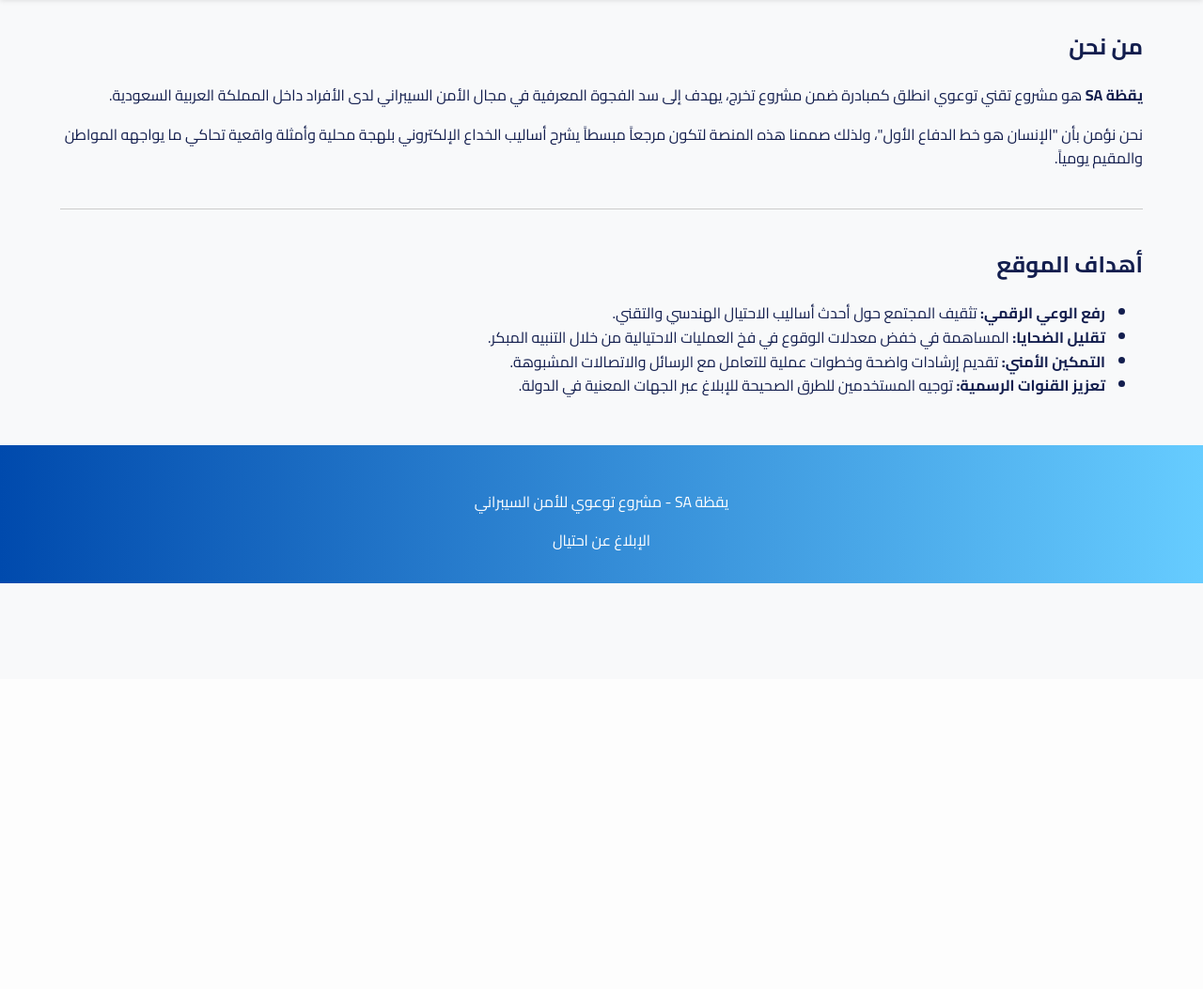
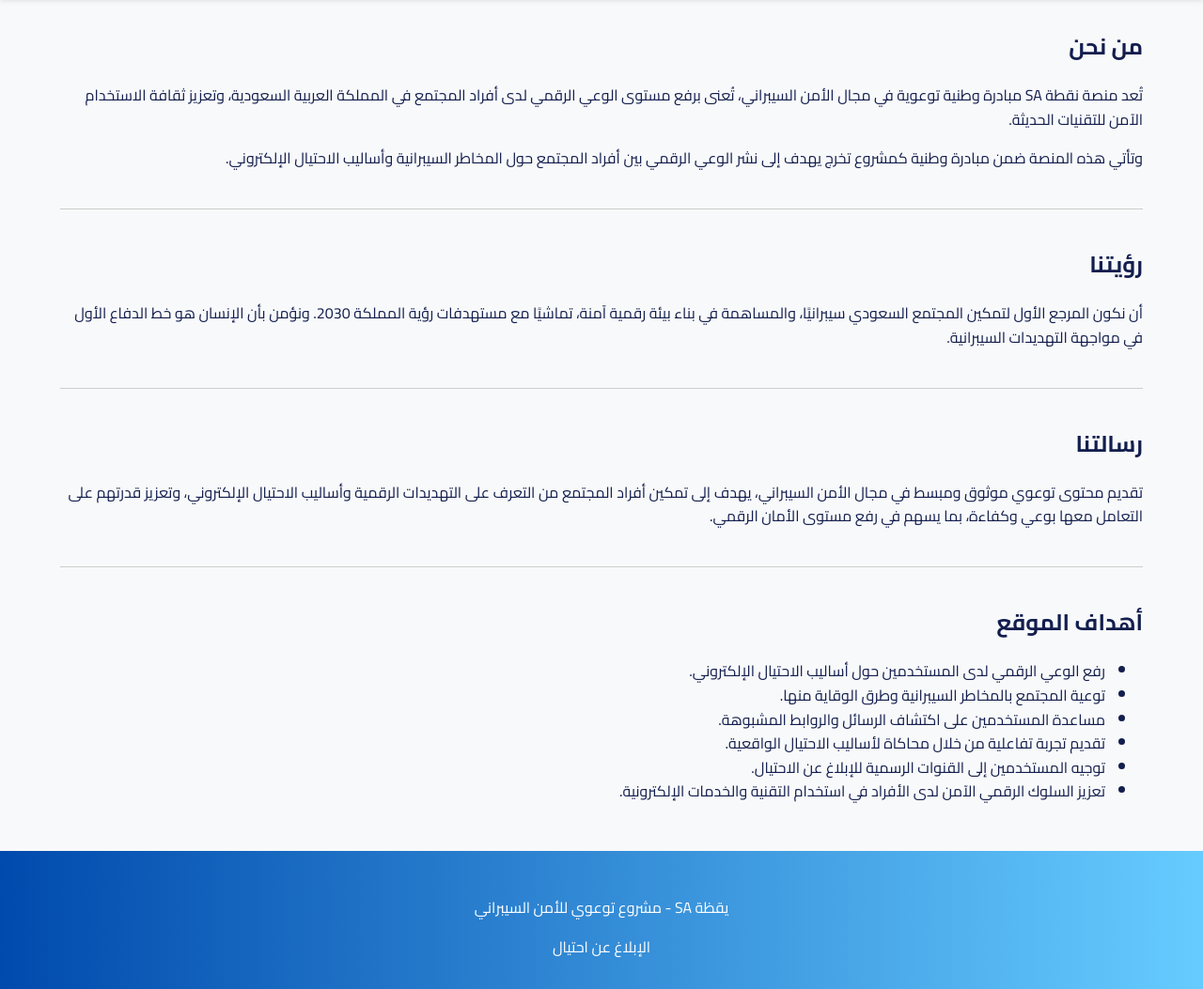
Before and after one commit to dwinch-04/Yaqdha-Platform, a Django app: page /about/ in a window 1280 px wide. Shown: the part 77-1130 px from the top of the page at 94% size. Before the commit the page ends 698 px from the top, so only its background shows below. Run offline with Django 5.2, Linux system fonts and the light colour scheme.

Commit message:
Update about.html

```diff
--- a/main/templates/ar/about.html
+++ b/main/templates/ar/about.html
@@ -20,23 +20,49 @@
 </header>
 
 <div class="container">
+
     <section>
-        <h2> من نحن</h2>
-        <p><strong>يقظة SA</strong> هو مشروع تقني توعوي انطلق كمبادرة ضمن مشروع تخرج، يهدف إلى سد الفجوة المعرفية في مجال الأمن السيبراني لدى الأفراد داخل المملكة العربية السعودية.</p>
-        <p>نحن نؤمن بأن "الإنسان هو خط الدفاع الأول"، ولذلك صممنا هذه المنصة لتكون مرجعاً مبسطاً يشرح أساليب الخداع الإلكتروني بلهجة محلية وأمثلة واقعية تحاكي ما يواجهه المواطن والمقيم يومياً.</p>
+        <h2><strong>من نحن</strong></h2>
+        <p>
+            تُعد منصة نقطة SA مبادرة وطنية توعوية في مجال الأمن السيبراني، تُعنى برفع مستوى الوعي الرقمي لدى أفراد المجتمع في المملكة العربية السعودية، وتعزيز ثقافة الاستخدام الآمن للتقنيات الحديثة.
+        </p>
+        <p>
+            وتأتي هذه المنصة ضمن مبادرة وطنية كمشروع تخرج يهدف إلى نشر الوعي الرقمي بين أفراد المجتمع حول المخاطر السيبرانية وأساليب الاحتيال الإلكتروني.
+        </p>
     </section>
 
     <hr style="margin: 40px 0; border: 0; border-top: 1px solid #ccc;">
 
     <section>
-        <h2> أهداف الموقع</h2>
+        <h2><strong>رؤيتنا</strong></h2>
+        <p>
+            أن نكون المرجع الأول لتمكين المجتمع السعودي سيبرانيًا، والمساهمة في بناء بيئة رقمية آمنة، تماشيًا مع مستهدفات رؤية المملكة 2030. ونؤمن بأن الإنسان هو خط الدفاع الأول في مواجهة التهديدات السيبرانية.
+        </p>
+    </section>
+
+    <hr style="margin: 40px 0; border: 0; border-top: 1px solid #ccc;">
+
+    <section>
+        <h2><strong>رسالتنا</strong></h2>
+        <p>
+            تقديم محتوى توعوي موثوق ومبسط في مجال الأمن السيبراني، يهدف إلى تمكين أفراد المجتمع من التعرف على التهديدات الرقمية وأساليب الاحتيال الإلكتروني، وتعزيز قدرتهم على التعامل معها بوعي وكفاءة، بما يسهم في رفع مستوى الأمان الرقمي.
+        </p>
+    </section>
+
+    <hr style="margin: 40px 0; border: 0; border-top: 1px solid #ccc;">
+
+    <section>
+        <h2><strong>أهداف الموقع</strong></h2>
         <ul>
-            <li><strong>رفع الوعي الرقمي:</strong> تثقيف المجتمع حول أحدث أساليب الاحتيال الهندسي والتقني.</li>
-            <li><strong>تقليل الضحايا:</strong> المساهمة في خفض معدلات الوقوع في فخ العمليات الاحتيالية من خلال التنبيه المبكر.</li>
-            <li><strong>التمكين الأمني:</strong> تقديم إرشادات واضحة وخطوات عملية للتعامل مع الرسائل والاتصالات المشبوهة.</li>
-            <li><strong>تعزيز القنوات الرسمية:</strong> توجيه المستخدمين للطرق الصحيحة للإبلاغ عبر الجهات المعنية في الدولة.</li>
+            <li>رفع الوعي الرقمي لدى المستخدمين حول أساليب الاحتيال الإلكتروني.</li>
+            <li>توعية المجتمع بالمخاطر السيبرانية وطرق الوقاية منها.</li>
+            <li>مساعدة المستخدمين على اكتشاف الرسائل والروابط المشبوهة.</li>
+            <li>تقديم تجربة تفاعلية من خلال محاكاة لأساليب الاحتيال الواقعية.</li>
+            <li>توجيه المستخدمين إلى القنوات الرسمية للإبلاغ عن الاحتيال.</li>
+            <li>تعزيز السلوك الرقمي الآمن لدى الأفراد في استخدام التقنية والخدمات الإلكترونية.</li>
         </ul>
     </section>
+
 </div>
 
 <footer>
```
